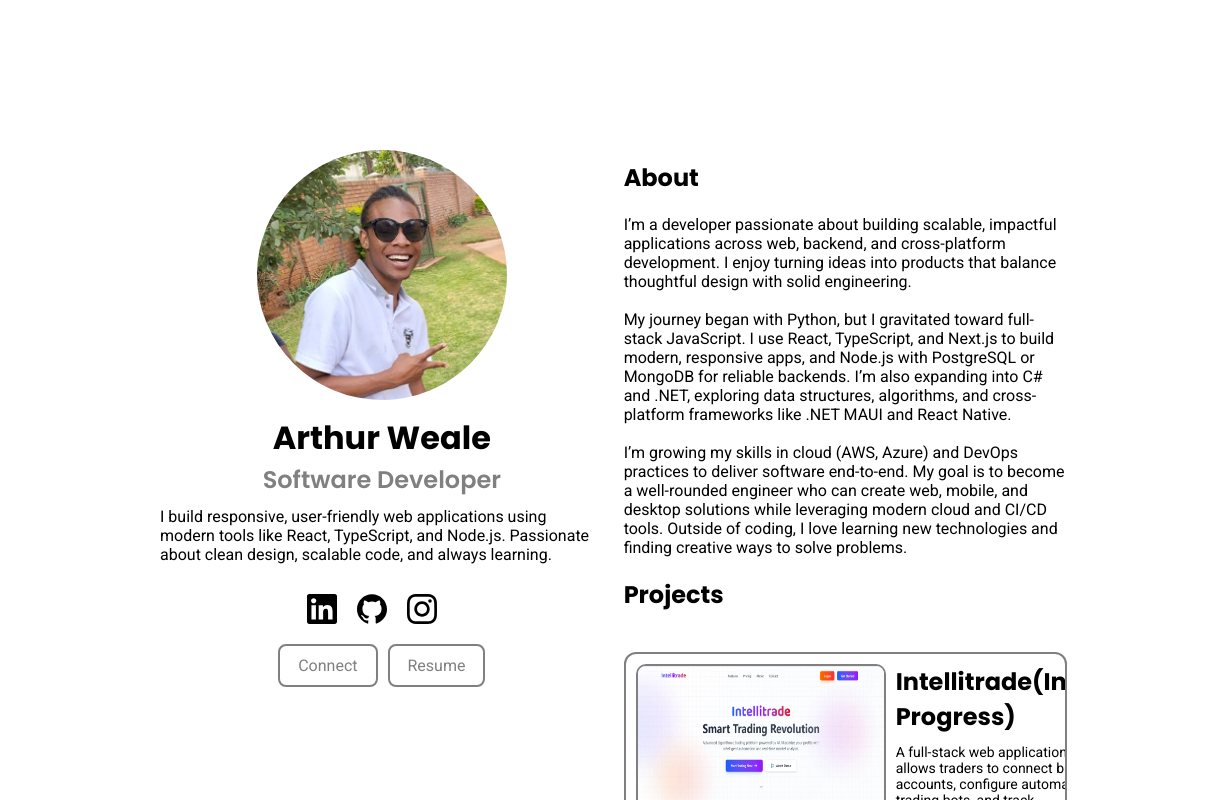
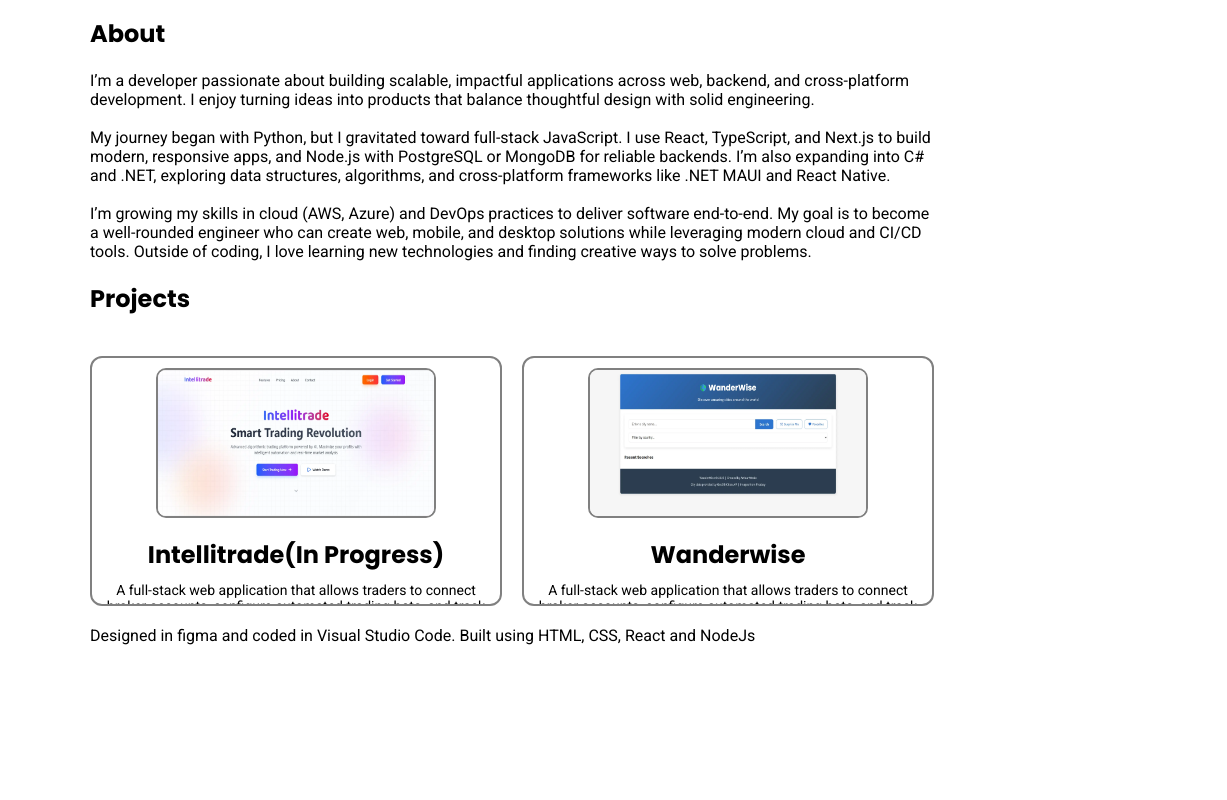
Before and after one commit to Arthur-Weale/portfolio, a React (Vite) app: page / in a window 1024 px wide. Shown: the part 640-1440 px from the top of the page, 1227 px wide, since content can reach past the window. After the commit the page ends 1295 px from the top, so only its background shows below. Built offline with nearby package versions, Linux system fonts and the light colour scheme.

Commit message:
Added media query for 768 and 1024px breakpoints

```diff
--- a/src/App.css
+++ b/src/App.css
@@ -345,6 +345,10 @@ nav ul li a:hover::after {
   transform: scale(1.2);
 }
 
+.view-bottom-container .greeting{
+  display: none;
+}
+
 /* Media Queries */
 @media (max-width: 320px){
 
@@ -590,3 +594,134 @@ nav ul li a:hover::after {
     left: -35px;
   }
 }
+
+/* Tablets: 768px to 1024px */
+@media (min-width: 768px) and (max-width: 1024px) {
+
+  nav {
+    justify-content: space-between;
+    padding: 10px 30px;
+  }
+
+  nav ul {
+    gap: 25px;
+    font-size: 14px;
+  }
+
+  .hero-container {
+    display: none;
+    margin: 0 50px;
+    height: auto;
+    flex-direction: column;
+    align-items: center;
+  }
+
+  .left-container,
+  .right-container {
+    flex: none;
+    width: 100%;
+    padding: 20px;
+  }
+
+  .top-image-container img {
+    width: 200px;
+    height: auto;
+  }
+
+  .top-intro {
+    text-align: center;
+  }
+
+  .intro {
+    padding: 0 20px;
+  }
+
+  .intro p {
+    font-size: 16px;
+    line-height: 24px;
+  }
+
+  .second-bottom-view {
+    flex-direction: column;
+    margin: 0 30px;
+    padding: 0;
+  }
+
+  .left-view {
+    position: relative;
+    height: auto;
+    width: 100%;
+    padding: 10px;
+  }
+
+  .right-view {
+    width: 100%;
+    padding: 10px;
+  }
+
+  .project1 {
+    display: flex;
+    flex-direction: column;
+    align-items: center;
+    text-align: center;
+    height: auto;
+    gap: 15px;
+  }
+
+  .project-image img {
+    width: 100%;
+    max-width: 400px;
+  }
+
+  .tech-icons {
+    justify-content: center;
+    flex-wrap: wrap;
+  }
+
+  .socials {
+    justify-content: center;
+  }
+
+  .projects-section{
+    display: grid;
+    grid-template-columns: repeat(2, 1fr);
+    gap: 20px;
+  }
+}
+
+
+@media (min-width: 1024px) and (max-width: 1280px) {
+  nav {
+    padding: 15px 50px;
+  }
+
+  .hero-container {
+    margin: 0 150px;
+    height: 600px;
+    gap: 40px;
+  }
+
+  .intro p {
+    line-height: 28px;
+  }
+
+  .project1 {
+    grid-template-columns: 1fr 2fr;
+    height: 250px;
+  }
+
+  .project-image img {
+    width: 100%;
+    max-width: 280px;
+  }
+
+  .second-bottom-view {
+    margin: 0 60px;
+    padding: 0 20px;
+  }
+
+  .left-view {
+    position: sticky;
+    top: 80px;
+  }
+}
```
